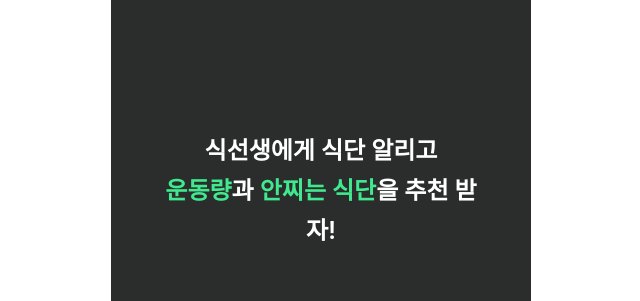
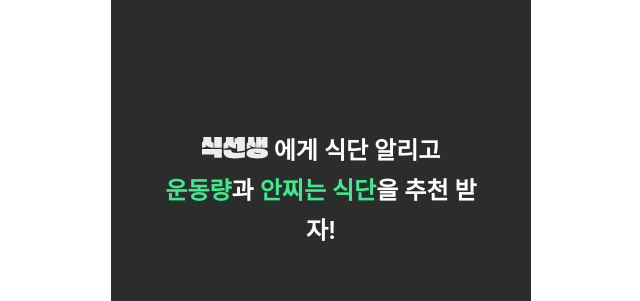
Before and after one commit to potenday-project/312TEN036-FE, a Next.js app: page / in a window 1280 px wide. Shown: the top 301 px of the page, without its empty margins (319-959 px from the left). Built offline with nearby package versions, Linux system fonts and the light colour scheme.

Commit message:
feat : mainpage logo

```diff
--- a/component/Funnel/MainFunnel.tsx
+++ b/component/Funnel/MainFunnel.tsx
@@ -4,6 +4,7 @@ import {
   ButtonGroup,
   Card,
   CardBody,
+  Flex,
   Heading,
   Text,
   VStack,
@@ -12,6 +13,7 @@ import Image from "next/image";
 import MainButton from "../../component/button/MainButton";
 import { Dispatch, SetStateAction } from "react";
 import MainPageDiet from "../../utils/img/MainPageDiet.png";
+import TextLogoIcon from "../icon/TextLogoIcon";
 
 interface MainFunnelPropsType {
   setFunnel: Dispatch<SetStateAction<string>>;
@@ -39,7 +41,10 @@ const MainFunnel = ({ setFunnel }: MainFunnelPropsType) => {
           padding={"0px"}
           w={"325px"}
         >
-          식선생에게 식단 알리고
+          <Flex display={"inline-block"}>
+            <TextLogoIcon />
+          </Flex>
+          &nbsp;에게 식단 알리고
           <br />
           <Text as={"a"} color={"#40E98E"} fontWeight={"semibold"}>
             운동량
```
